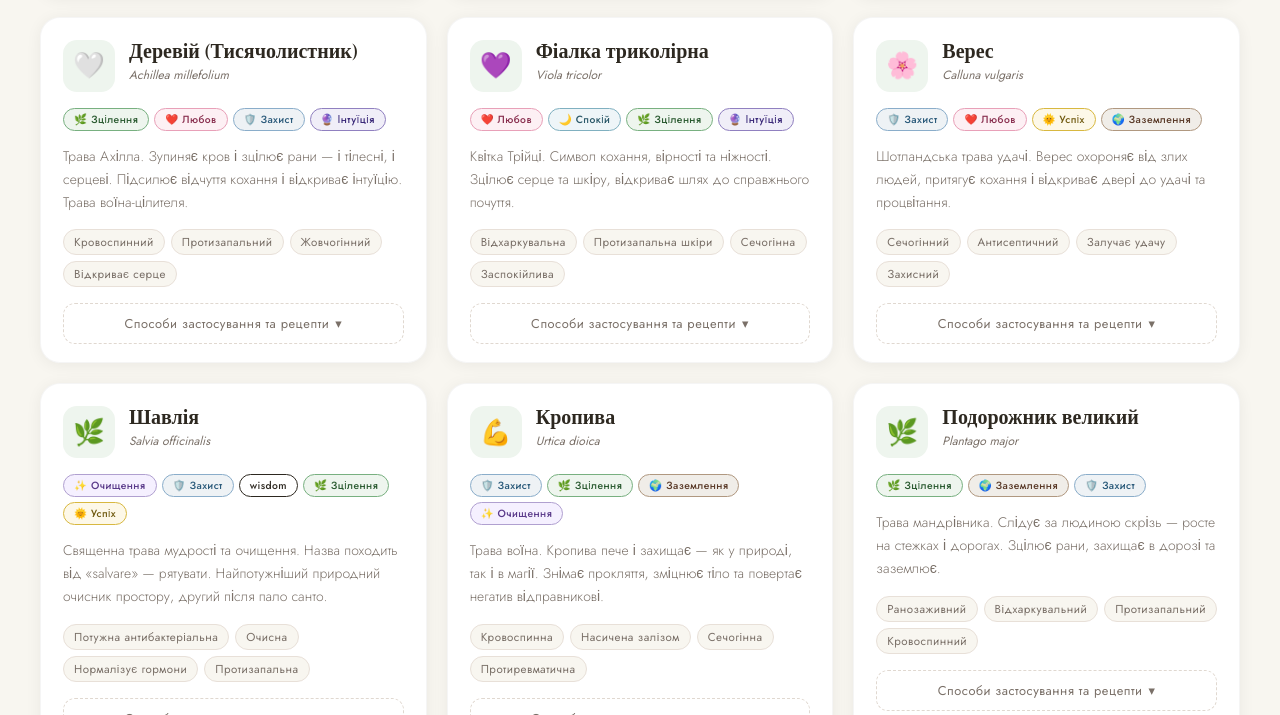
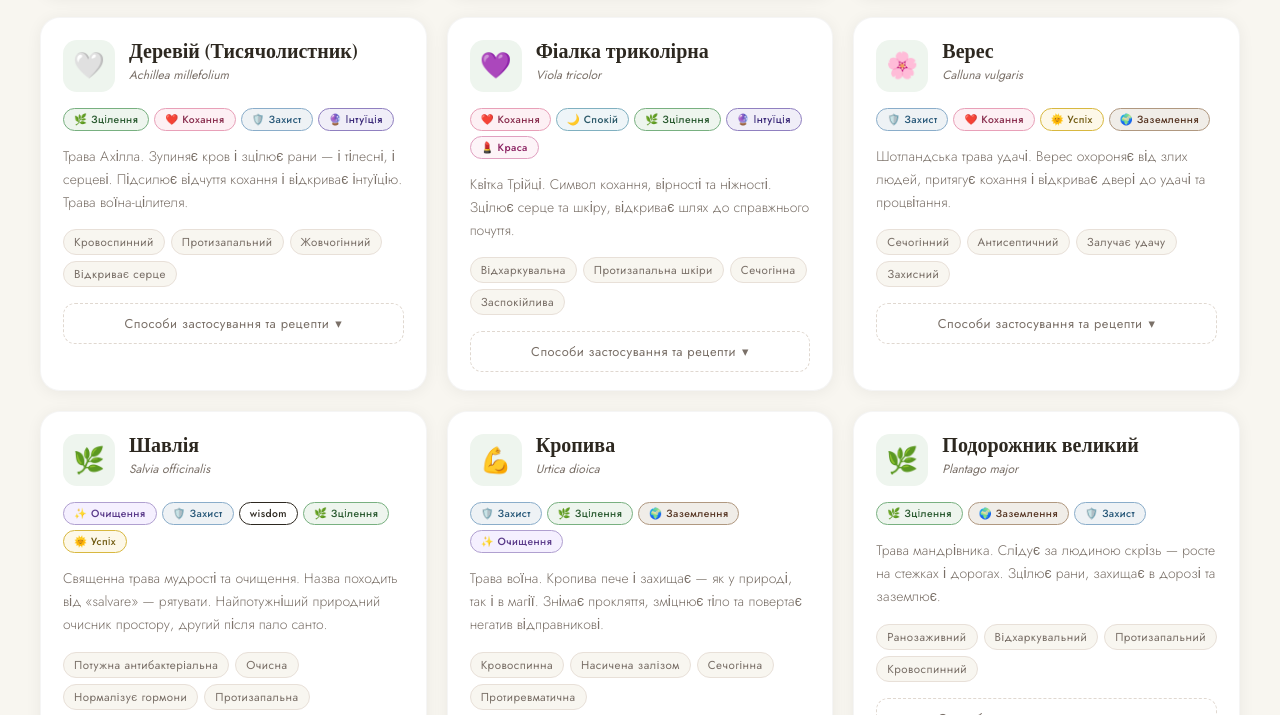
Before and after one commit to AnastasiiaRudch/herbs_library, a plain HTML site: page index.html in a window 1280 px wide. Shown: the part 2085-2800 px from the top of the page. Drawn offline with nearby package versions, Linux system fonts and the light colour scheme.

Commit message:
Update and rename herbs_library (1).html to index.html

```diff
--- a/herbs_library (1).html
+++ b/index.html
@@ -168,13 +168,14 @@
   .filter-btn[data-cat="protection"]  { background: #eef2f5; border-color: #8aadca; color: #2a5a7a; }
   .filter-btn[data-cat="cleansing"]   { background: #f5f0ff; border-color: #b0a0d0; color: #5a3a8a; }
   .filter-btn[data-cat="wealth"]      { background: #fff8e8; border-color: #d4a840; color: #7a5a10; }
-  .filter-btn[data-cat="love"]        { background: #fdf0f4; border-color: #e8a0b8; color: #8a3050; }
+  .filter-btn[data-cat="kohannya"]    { background: #fdf0f4; border-color: #e8a0b8; color: #8a3050; }
   .filter-btn[data-cat="intuition"]   { background: #f0eef8; border-color: #9080c0; color: #3a2878; }
   .filter-btn[data-cat="calm"]        { background: #eef5f8; border-color: #80b0c0; color: #2a5868; }
   .filter-btn[data-cat="healing"]     { background: #eef5ee; border-color: #78b080; color: #2a5a30; }
   .filter-btn[data-cat="success"]     { background: #fdf8e8; border-color: #d8b840; color: #705a10; }
   .filter-btn[data-cat="home"]        { background: #f5f0e8; border-color: #c0a878; color: #6a4a20; }
   .filter-btn[data-cat="grounding"]   { background: #f0ede8; border-color: #b09880; color: #5a3a28; }
+  .filter-btn[data-cat="beauty"]      { background: #fdf4f8; border-color: #e0a0c0; color: #8a2060; }
   .filter-btn.active { box-shadow: 0 4px 14px rgba(0,0,0,0.12); transform: translateY(-1px); }
   .filter-btn:not(.active):hover { transform: translateY(-2px); box-shadow: 0 3px 10px rgba(0,0,0,0.08); }
 
@@ -297,13 +298,14 @@
   .cat-badge.protection  { background: #eef2f5; border-color: #8aadca; color: #2a5a7a; }
   .cat-badge.cleansing   { background: #f5f0ff; border-color: #b0a0d0; color: #5a3a8a; }
   .cat-badge.wealth      { background: #fff8e8; border-color: #d4a840; color: #7a5a10; }
-  .cat-badge.love        { background: #fdf0f4; border-color: #e8a0b8; color: #8a3050; }
+  .cat-badge.kohannya    { background: #fdf0f4; border-color: #e8a0b8; color: #8a3050; }
   .cat-badge.intuition   { background: #f0eef8; border-color: #9080c0; color: #3a2878; }
   .cat-badge.calm        { background: #eef5f8; border-color: #80b0c0; color: #2a5868; }
   .cat-badge.healing     { background: #eef5ee; border-color: #78b080; color: #2a5a30; }
   .cat-badge.success     { background: #fdf8e8; border-color: #d8b840; color: #705a10; }
   .cat-badge.home        { background: #f5f0e8; border-color: #c0a878; color: #6a4a20; }
   .cat-badge.grounding   { background: #f0ede8; border-color: #b09880; color: #5a3a28; }
+  .cat-badge.beauty      { background: #fdf4f8; border-color: #e0a0c0; color: #8a2060; }
 
   .card-desc {
     padding: 0 22px 16px;
@@ -446,13 +448,14 @@
       <button class="filter-btn" data-cat="protection"  onclick="filterHerbs('protection',  '🛡️ Захист')">🛡️ Захист</button>
       <button class="filter-btn" data-cat="cleansing"   onclick="filterHerbs('cleansing',   '✨ Очищення')">✨ Очищення</button>
       <button class="filter-btn" data-cat="wealth"      onclick="filterHerbs('wealth',      '💰 Достаток')">💰 Достаток</button>
-      <button class="filter-btn" data-cat="love"        onclick="filterHerbs('love',        '❤️ Любов')">❤️ Любов</button>
+      <button class="filter-btn" data-cat="kohannya"   onclick="filterHerbs('kohannya',     '❤️ Кохання')">❤️ Кохання</button>
       <button class="filter-btn" data-cat="intuition"   onclick="filterHerbs('intuition',   '🔮 Інтуїція')">🔮 Інтуїція</button>
       <button class="filter-btn" data-cat="calm"        onclick="filterHerbs('calm',        '🌙 Спокій')">🌙 Спокій</button>
       <button class="filter-btn" data-cat="healing"     onclick="filterHerbs('healing',     '🌿 Зцілення')">🌿 Зцілення</button>
       <button class="filter-btn" data-cat="success"     onclick="filterHerbs('success',     '🌞 Успіх')">🌞 Успіх</button>
       <button class="filter-btn" data-cat="home"        onclick="filterHerbs('home',        '🏡 Дім і родина')">🏡 Дім і родина</button>
       <button class="filter-btn" data-cat="grounding"   onclick="filterHerbs('grounding',   '🌍 Заземлення')">🌍 Заземлення</button>
+      <button class="filter-btn" data-cat="beauty"     onclick="filterHerbs('beauty','💄 Краса')">💄 Краса</button>
     </div>
     <div class="search-box">
       <span class="search-icon">🔍</span>
@@ -471,19 +474,20 @@ const catLabels = {
   protection: "🛡️ Захист",
   cleansing:  "✨ Очищення",
   wealth:     "💰 Достаток",
-  love:       "❤️ Любов",
+  kohannya:   "❤️ Кохання",
   intuition:  "🔮 Інтуїція",
   calm:       "🌙 Спокій",
   healing:    "🌿 Зцілення",
   success:    "🌞 Успіх",
   home:       "🏡 Дім і родина",
-  grounding:  "🌍 Заземлення"
+  grounding:  "🌍 Заземлення",
+  beauty:     "💄 Краса"
 };
 
 const herbs = [
   {
     name: "Омела", latin: "Viscum album", emoji: "🪴",
-    cats: ["protection", "love", "intuition", "healing"],
+    cats: ["protection", "kohannya", "intuition", "healing"],
     desc: "Священна рослина друїдів. Росте між небом і землею, тому вважається містком між світами. Одна з найпотужніших рослин захисту та магічного зцілення.",
     props: ["Захисна", "Містична", "Протизапальна", "Заспокійлива НС"],
     uses: [
@@ -522,7 +526,7 @@ const herbs = [
   },
   {
     name: "М'ята перцева", latin: "Mentha piperita", emoji: "🍃",
-    cats: ["cleansing", "healing", "success", "protection"],
+    cats: ["wealth", "cleansing", "healing", "success", "protection"],
     desc: "Трава свіжості та прискорення. Очищає розум і простір, прискорює магічну роботу та залучає успіх. У побуті — незамінна для травлення та голови.",
     props: ["Очисна", "Знеболювальна", "Тонізувальна", "Протимікробна"],
     uses: [
@@ -535,7 +539,7 @@ const herbs = [
   },
   {
     name: "Чебрець / Тим'ян", latin: "Thymus vulgaris", emoji: "🌱",
-    cats: ["protection", "cleansing", "healing", "love", "success"],
+    cats: ["protection", "cleansing", "healing", "kohannya", "success"],
     desc: "Трава відваги і сили духу. Стародавні воїни носили його для хоробрості. Потужний антисептик і один із найвсебічніших магічних помічників.",
     props: ["Антисептичний", "Відхаркувальний", "Зміцнює дух", "Захисний"],
     uses: [
@@ -574,7 +578,7 @@ const herbs = [
   },
   {
     name: "Лаванда", latin: "Lavandula angustifolia", emoji: "💜",
-    cats: ["calm", "love", "cleansing", "healing", "intuition"],
+    cats: ["calm", "kohannya", "cleansing", "beauty", "healing", "intuition"],
     desc: "Королева спокою. Знімає тривогу, покращує сон, притягує кохання. Одна з найуниверсальніших магічних трав — підходить для будь-якого ритуалу.",
     props: ["Заспокійлива", "Антисептична", "Нормалізує сон", "Відновлює нервову систему"],
     uses: [
@@ -587,7 +591,7 @@ const herbs = [
   },
   {
     name: "Календула", latin: "Calendula officinalis", emoji: "🌼",
-    cats: ["healing", "protection", "success", "home"],
+    cats: ["healing", "protection", "beauty", "success", "home"],
     desc: "Трава сонця та захисту. Охороняє від хвороб і лихих людей, залучає добрі сни і процвітання. Незамінна в цілительських практиках.",
     props: ["Протизапальна", "Ранозаживна", "Антибактеріальна", "Захисна"],
     uses: [
@@ -613,7 +617,7 @@ const herbs = [
   },
   {
     name: "Волошки", latin: "Centaurea cyanus", emoji: "💙",
-    cats: ["love", "intuition", "healing", "calm"],
+    cats: ["kohannya", "intuition", "healing", "calm", "beauty"],
     desc: "Трава Кентавра-цілителя. Ніжна блакитна красуня — символ кохання, вірності та ясного зору. Відкриває третє oko та пом'якшує серце.",
     props: ["Протизапальна очей", "Заспокійлива", "Сечогінна", "Освітлює зір"],
     uses: [
@@ -639,7 +643,7 @@ const herbs = [
   },
   {
     name: "Деревій (Тисячолистник)", latin: "Achillea millefolium", emoji: "🤍",
-    cats: ["healing", "love", "protection", "intuition"],
+    cats: ["healing", "kohannya", "protection", "intuition"],
     desc: "Трава Ахілла. Зупиняє кров і зцілює рани — і тілесні, і серцеві. Підсилює відчуття кохання і відкриває інтуїцію. Трава воїна-цілителя.",
     props: ["Кровоспинний", "Протизапальний", "Жовчогінний", "Відкриває серце"],
     uses: [
@@ -652,7 +656,7 @@ const herbs = [
   },
   {
     name: "Фіалка триколірна", latin: "Viola tricolor", emoji: "💜",
-    cats: ["love", "calm", "healing", "intuition"],
+    cats: ["kohannya", "calm", "healing", "intuition", "beauty"],
     desc: "Квітка Трійці. Символ кохання, вірності та ніжності. Зцілює серце та шкіру, відкриває шлях до справжнього почуття.",
     props: ["Відхаркувальна", "Протизапальна шкіри", "Сечогінна", "Заспокійлива"],
     uses: [
@@ -665,7 +669,7 @@ const herbs = [
   },
   {
     name: "Верес", latin: "Calluna vulgaris", emoji: "🌸",
-    cats: ["protection", "love", "success", "grounding"],
+    cats: ["protection", "kohannya", "success", "grounding"],
     desc: "Шотландська трава удачі. Верес охороняє від злих людей, притягує кохання і відкриває двері до удачі та процвітання.",
     props: ["Сечогінний", "Антисептичний", "Залучає удачу", "Захисний"],
     uses: [
@@ -717,7 +721,7 @@ const herbs = [
   },
   {
     name: "Розмарин", latin: "Rosmarinus officinalis", emoji: "🌲",
-    cats: ["protection", "cleansing", "wealth", "love", "success", "healing"],
+    cats: ["protection", "cleansing", "wealth", "kohannya", "success", "healing"],
     desc: "Трава пам'яті та вірності. «Розмарин для спогадів» — казала Офелія. Один із найвсебічніших магічних помічників: замінює будь-яку іншу траву в ритуалі.",
     props: ["Покращує пам'ять та концентрацію", "Антибактеріальний", "Стимулює кровообіг", "Антидепресивний"],
     uses: [
@@ -730,7 +734,7 @@ const herbs = [
   },
   {
     name: "Базилік", latin: "Ocimum basilicum", emoji: "🌿",
-    cats: ["wealth", "love", "protection", "success", "home"],
+    cats: ["wealth", "kohannya", "protection", "success", "home"],
     desc: "Трава царів і кохання. Назва від грецького «basileus» — цар. Залучає гроші, кохання і щастя в дім. Охоронець домашнього вогнища.",
     props: ["Антибактеріальний", "Спазмолітичний", "Залучає процвітання", "Тонізувальний"],
     uses: [
@@ -769,7 +773,7 @@ const herbs = [
   },
   {
     name: "Троянда", latin: "Rosa spp.", emoji: "🌹",
-    cats: ["love", "healing", "intuition", "calm", "home", "success"],
+    cats: ["kohannya", "beauty", "healing", "intuition", "calm", "home", "success"],
     desc: "Королева квітів і магії любові. Пелюстки троянди — найунiversальніший інгредієнт любовних ритуалів. Відкривають серцеву чакру та несуть вібрацію чистого кохання.",
     props: ["Антидепресивна", "Протизапальна", "Відкриває серце", "Заспокійлива"],
     uses: [
```
